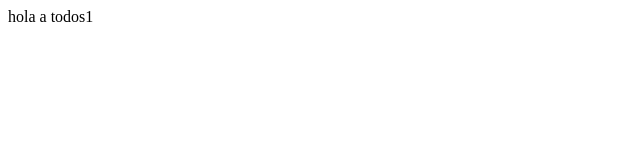
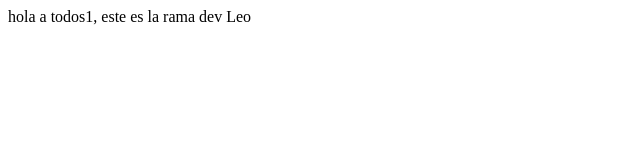
Before and after one commit to jhleonardo/practica, a plain HTML site: page Index.html in a window 1280 px wide. Shown: the whole page, without its empty margins (0-640 px from the left). Drawn offline with Linux system fonts and the light colour scheme.

Commit message:
subiendo ajuste

```diff
--- a/Index.html
+++ b/Index.html
@@ -7,6 +7,6 @@
     <title>Document</title>
   </head>
   <body>
-    hola a todos1
+    hola a todos1, este es la rama dev Leo
   </body>
 </html>
```
